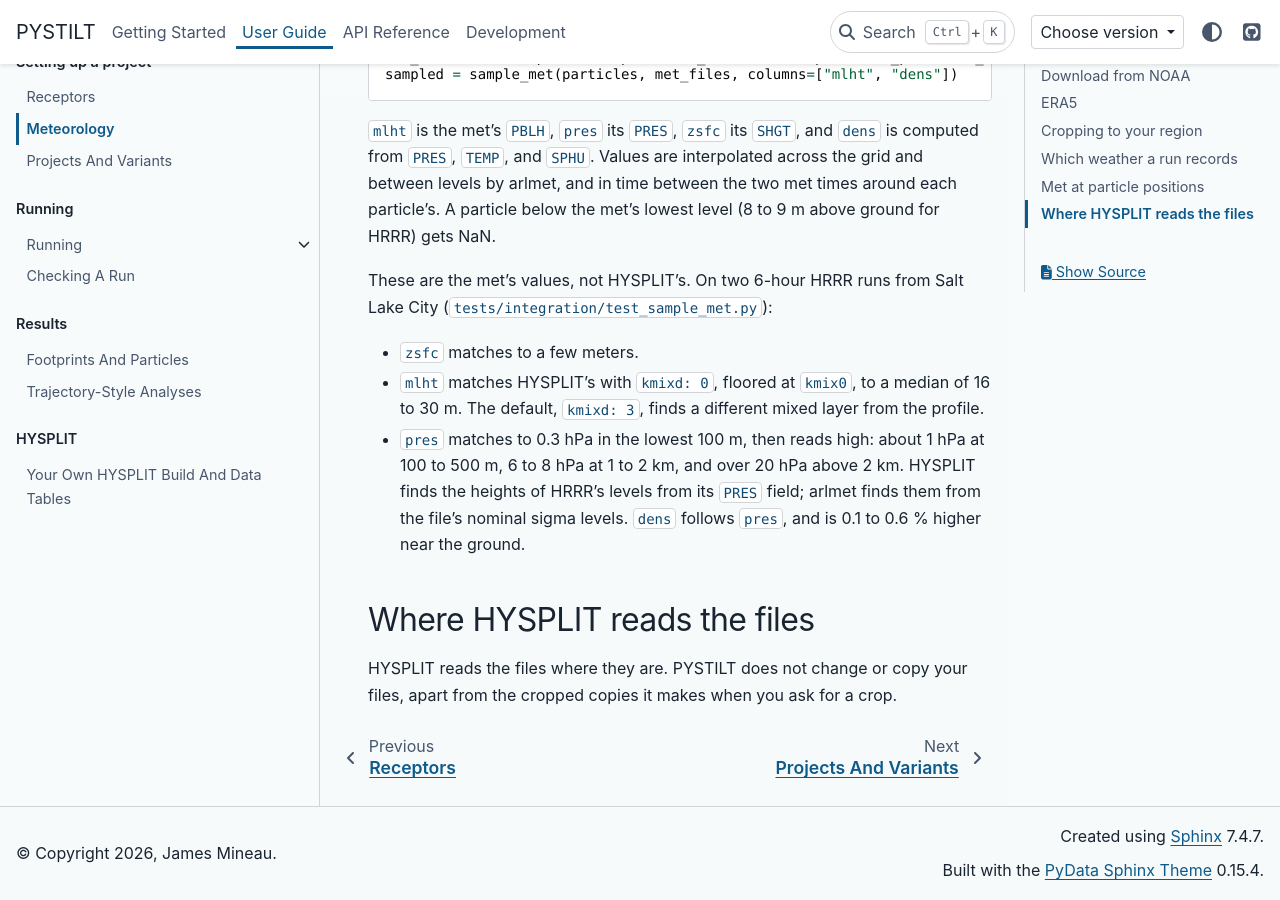
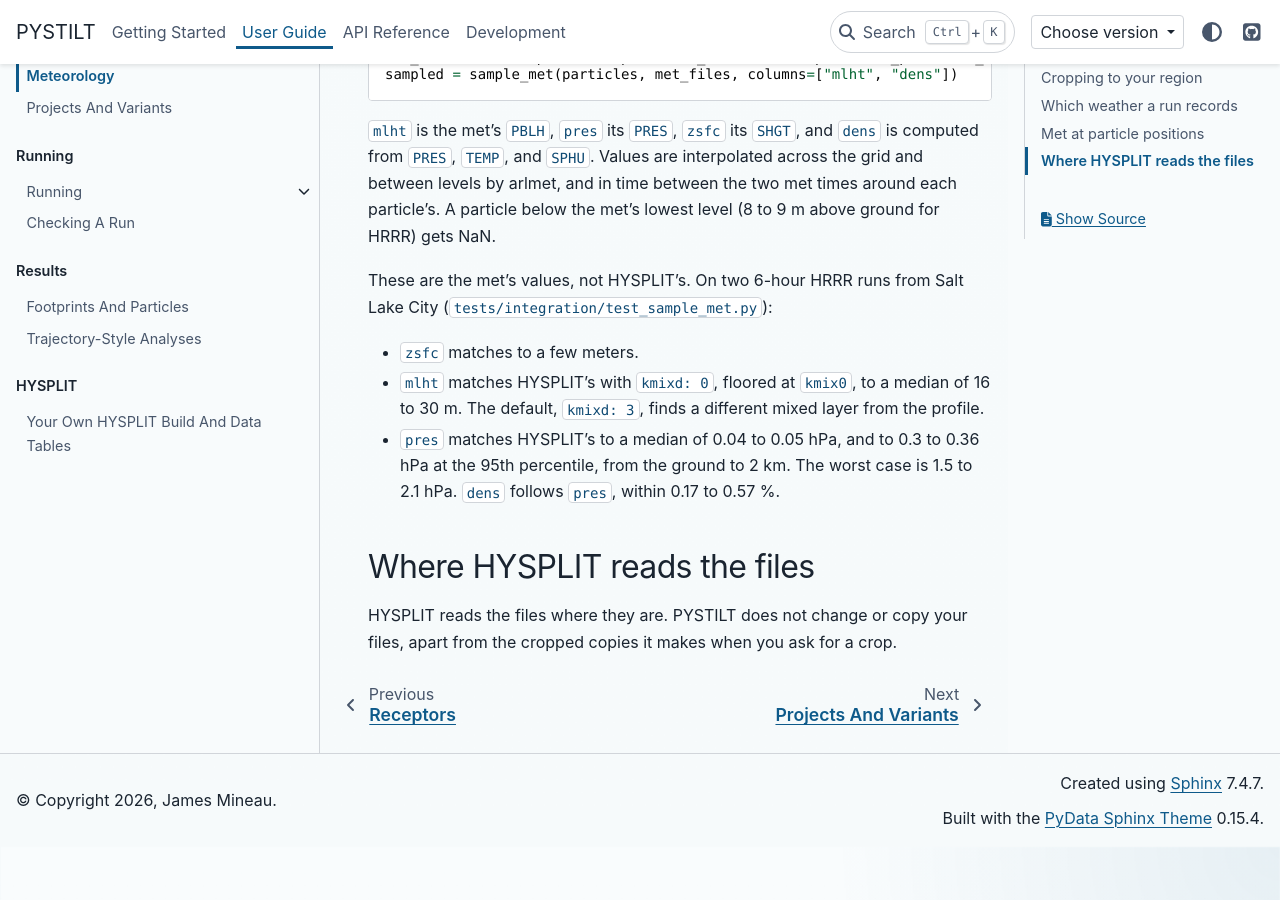
Before and after one commit to fbirds5230/runtraj, a Sphinx documentation site: the page built from docs/guides/meteorology.rst, in a window 1280 px wide and 900 px high, scrolled down 7389 px. Built offline with Sphinx 7.4.7 and the PyData theme 0.15.4, drawn with Linux system fonts in a browser that asks for light colours; pages that are not in the unit, such as notebooks, are missing from menus.

Commit message:
docs(meteorology): update the sampled pres and dens accuracy numbers
sample_met's pres column no longer reads high with height: arlmet now
finds a sigma file's level heights the way HYSPLIT does, and sampling
at a height target blends the surrounding grid points more closely to
HYSPLIT's result. Replace the stale numbers in the Meteorology guide
and the roadmap with the current ones, measured on the same two
reference HRRR runs.

```diff
--- a/docs/development/roadmap.rst
+++ b/docs/development/roadmap.rst
@@ -70,7 +70,7 @@ each a ``stilt run --task`` command line.
    * - Transport models other than HYSPLIT, named by import path (``model: mypkg.MyModel``), including models that run many receptors per call
      - Implemented (the interface; HYSPLIT is the one model)
    * - Met columns (``mlht``, ``dens``, ``pres``, ``zsfc``) sampled at particle positions, for a model that writes only positions (``stilt.sampling.sample_met``)
-     - Implemented (``pres`` and ``dens`` read high above 100 m; see the Meteorology guide)
+     - Implemented (see the Meteorology guide for how closely ``pres`` and ``dens`` match HYSPLIT's)
 
 Column and satellite science (from X-STILT)
 --------------------------------------------
--- a/docs/guides/meteorology.rst
+++ b/docs/guides/meteorology.rst
@@ -367,11 +367,10 @@ Salt Lake City (``tests/integration/test_sample_met.py``):
 - ``mlht`` matches HYSPLIT's with ``kmixd: 0``, floored at ``kmix0``,
   to a median of 16 to 30 m. The default, ``kmixd: 3``, finds a
   different mixed layer from the profile.
-- ``pres`` matches to 0.3 hPa in the lowest 100 m, then reads high: about
-  1 hPa at 100 to 500 m, 6 to 8 hPa at 1 to 2 km, and over 20 hPa above
-  2 km. HYSPLIT finds the heights of HRRR's levels from its ``PRES``
-  field; arlmet finds them from the file's nominal sigma levels.
-  ``dens`` follows ``pres``, and is 0.1 to 0.6 % higher near the ground.
+- ``pres`` matches HYSPLIT's to a median of 0.04 to 0.05 hPa, and to
+  0.3 to 0.36 hPa at the 95th percentile, from the ground to 2 km. The
+  worst case is 1.5 to 2.1 hPa. ``dens`` follows ``pres``, within
+  0.17 to 0.57 %.
 
 Where HYSPLIT reads the files
 -----------------------------
```
